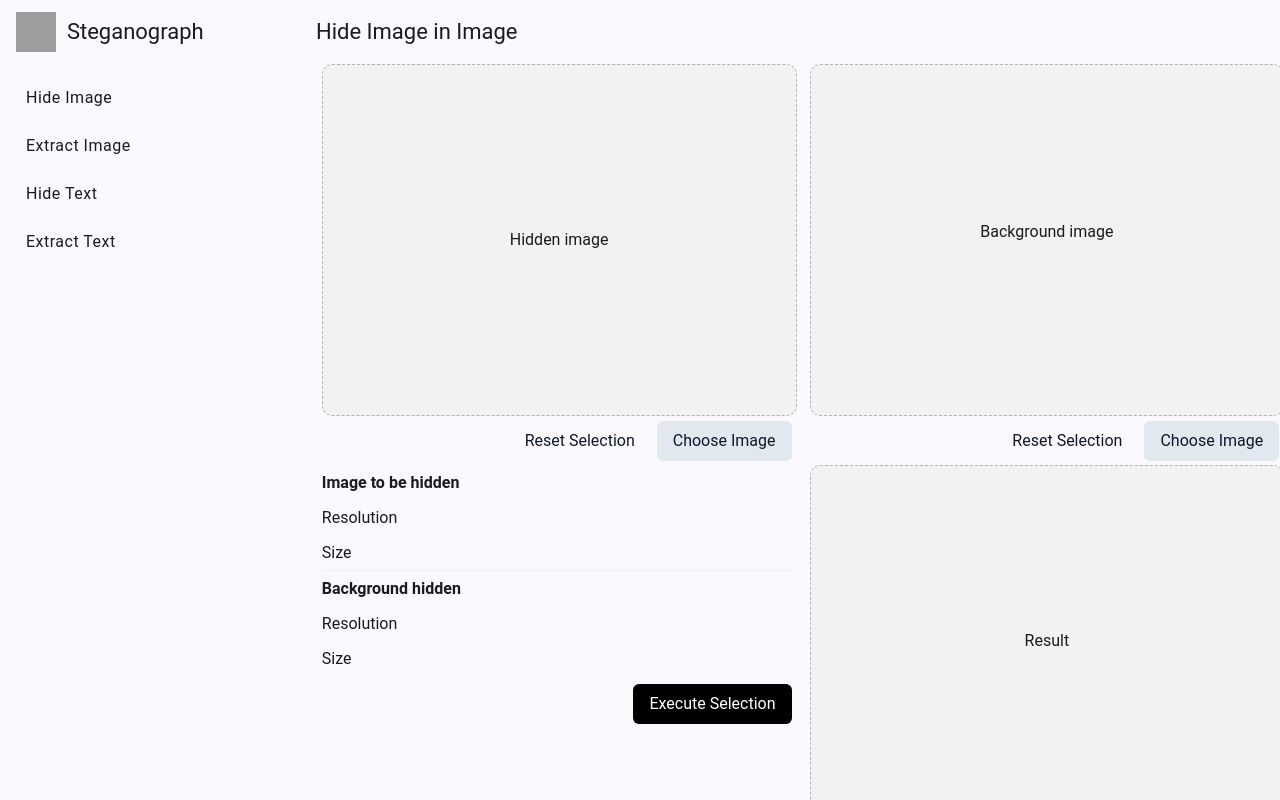
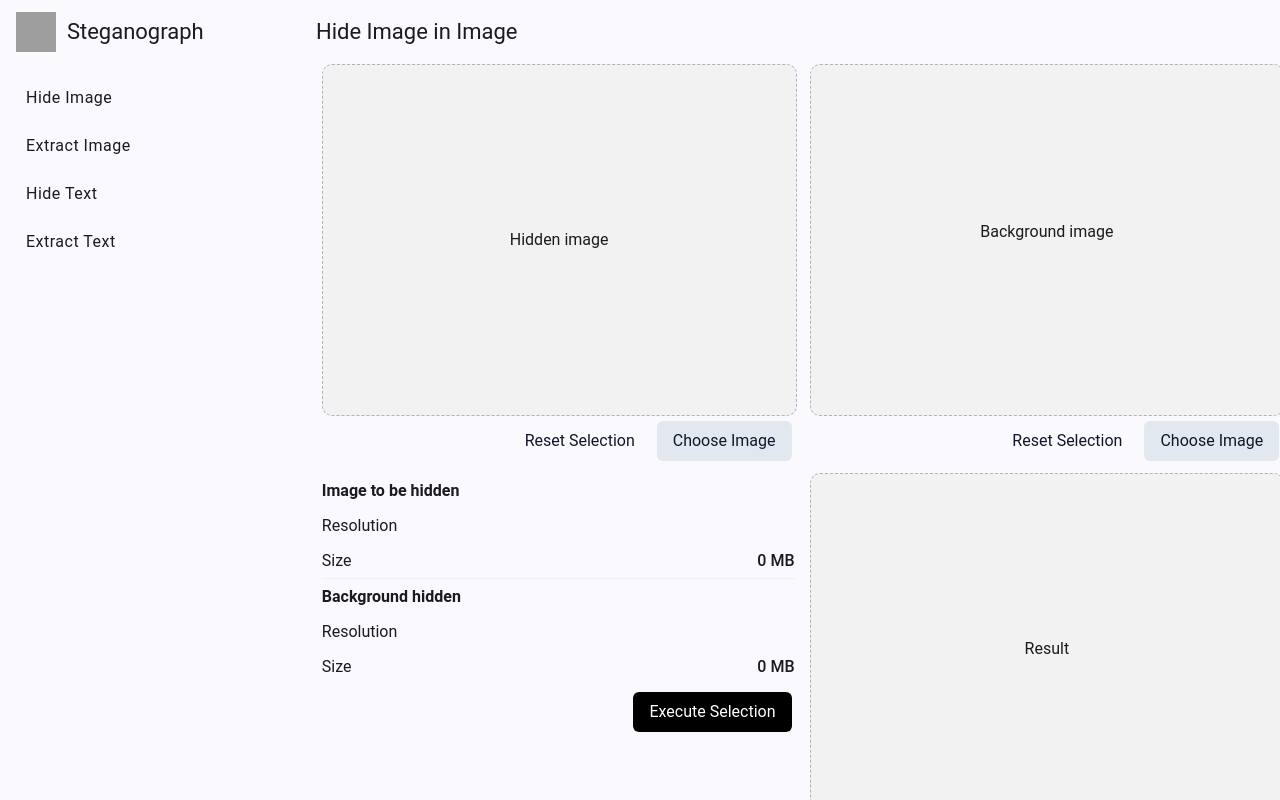
Before and after one commit to rishi-singh26/stegno, an Angular app: page / in a window 1280 px wide. Built offline with nearby package versions, Linux system fonts and the light colour scheme; grey boxes are pictures that could not be loaded.

Commit message:
Updated hide-image component to handle file size

```diff
--- a/src/app/features/hide-image/hide-image.component.html
+++ b/src/app/features/hide-image/hide-image.component.html
@@ -36,7 +36,7 @@
             </div>
         </div>
     </div>
-    <hr class="custom-divider">
+    <hr class="custom-divider mb-2">
     <div [ngClass]="{'image-data-row': !(isHandset$ | async), 'image-data-col': (isHandset$ | async)}">
         <div class="image-data-area">
             <div class="image-data-container">
@@ -47,7 +47,7 @@
                 </div>
                 <div class="d-flex flex-row align-items-center justify-content-between w-100">
                     <p class="m-0 lh-35 fs-6">Size</p>
-                    <p class="m-0 lh-35 fw-medium fs-6">{{hiddenImage?.size ?? ''}}</p>
+                    <p class="m-0 lh-35 fw-medium fs-6">{{getImageSize(hiddenImage?.size ?? 0)}}</p>
                 </div>
                 <hr class="custom-divider">
                 <p class="fw-semibold fs-6 m-0 lh-35">Background hidden</p>
@@ -57,7 +57,7 @@
                 </div>
                 <div class="d-flex flex-row align-items-center justify-content-between w-100">
                     <p class="m-0 lh-35 fs-6">Size</p>
-                    <p class="m-0 lh-35 fw-medium fs-6">{{backgroundImage?.size ?? ''}}</p>
+                    <p class="m-0 lh-35 fw-medium fs-6">{{getImageSize(backgroundImage?.size ?? 0)}}</p>
                 </div>
                 <div class="d-flex flex-row-reverse w-100 pt-2">
                     <button class="primary-btn" type="button" (click)="onExecute()">Execute Selection</button>
@@ -80,7 +80,7 @@
                 <div class="d-flex flex-row align-items-center justify-content-between w-100">
                     <p class="m-0 lh-35 fs-6">Resolution</p>
                     @if (resultImage !== null) {
-                    <p class="m-0 lh-35 fw-medium fs-6">{{resultImage!.width + '×' + resultImage!.height + 'pixels'}}
+                    <p class="m-0 lh-35 fw-medium fs-6">{{resultImage!.width + '×' + resultImage!.height + ' pixels'}}
                     </p>
                     }
                 </div>
--- a/src/app/features/hide-image/hide-image.component.ts
+++ b/src/app/features/hide-image/hide-image.component.ts
@@ -3,6 +3,7 @@ import { CommonModule } from '@angular/common';
 import { Component, ElementRef, inject, ViewChild } from '@angular/core';
 import { map, Observable, shareReplay } from 'rxjs';
 import { MatProgressSpinnerModule } from '@angular/material/progress-spinner';
+import { ByteConverterService, SizeUnit } from '../../services/byte-converter.service';
 
 @Component({
   selector: 'app-hide-image',
@@ -208,4 +209,8 @@ export class HideImageComponent {
       link.click();
     }
   }
+
+  getImageSize(sizeinBytes: number): string {
+    return ByteConverterService.fromBytes(sizeinBytes).toHumanReadable(SizeUnit.MB);
+  }
 }
```
